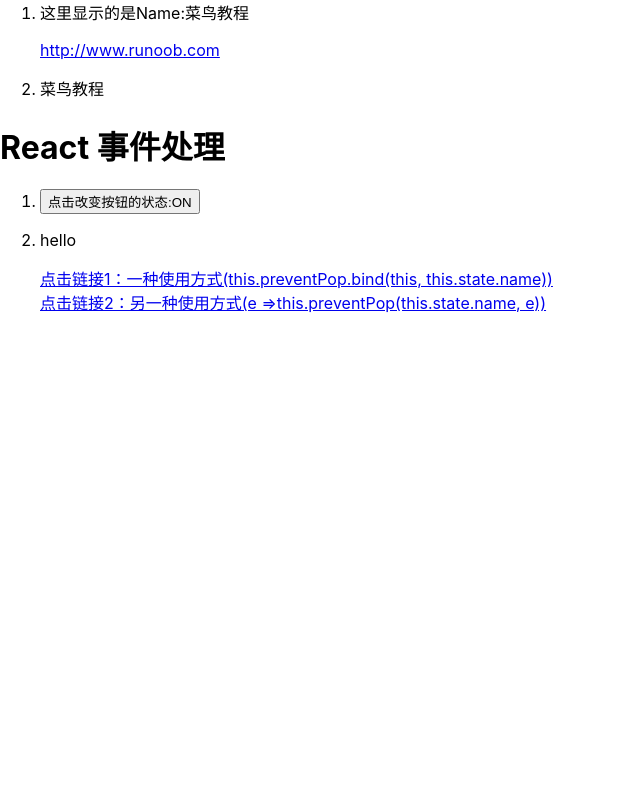
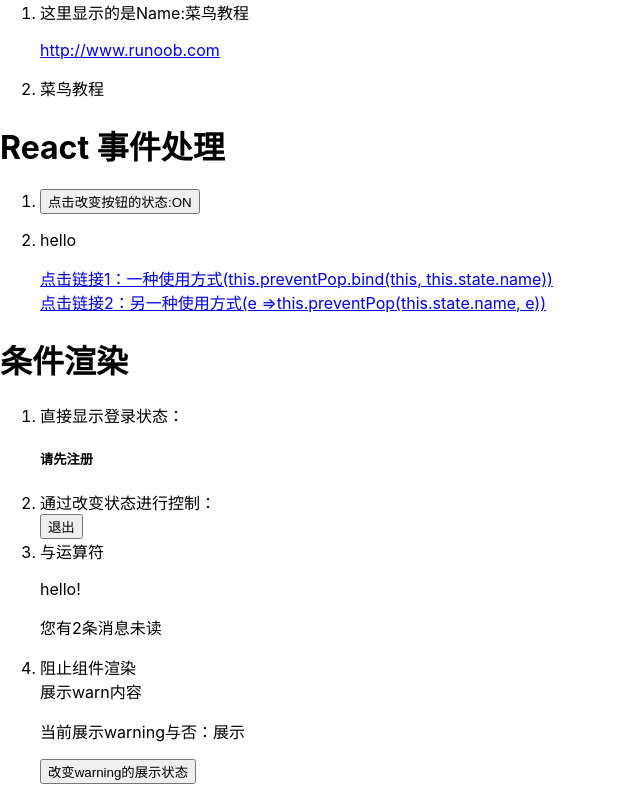
Before and after one commit to zilinglong/react-app-test, a React app: page / in a window 1280 px wide. Shown: the part 913-1713 px from the top of the page, without its empty margins (0-640 px from the left). Before the commit the page ends 1243 px from the top, so only its background shows below. Built offline with nearby package versions, Linux system fonts and the light colour scheme.

Commit message:
React条件渲染

```diff
--- a/src/App.js
+++ b/src/App.js
@@ -160,6 +160,107 @@ class MyTitle extends React.Component {
 MyTitle.propTypes = {
   title: propTypes.string
 };
+class User extends React.Component {
+  render() {
+    return <h5>欢迎回来</h5>;
+  }
+}
+class Guest extends React.Component {
+  render() {
+    return <h5>请先注册</h5>;
+  }
+}
+class Greeting extends React.Component {
+  render() {
+    let isLogined = this.props.isLogined;
+    if (isLogined) {
+      return <User />;
+    } else {
+      return <Guest />;
+    }
+  }
+}
+class ControlLogin extends React.Component {
+  constructor() {
+    super();
+    this.state = {
+      isLogined: true
+    };
+    // this.handleLogin = this.handleLogin.bind(this);
+    // this.handleLogout = this.handleLogout.bind(this);
+  }
+  handleLogin() {
+    this.setState({
+      isLogined: true
+    });
+  }
+  handleLogout() {
+    this.setState({
+      isLogined: false
+    });
+  }
+  render() {
+    const isLogined = this.state.isLogined;
+    /*
+      if (isLogined) {
+      // return <button onClick={this.handleLogout.bind(this)}>退出</button>;
+      return <button onClick={() => this.handleLogout()}>退出</button>;
+    } else {
+      // return <button onClick={this.handleLogin.bind(this)}>登录</button>;
+      return <button onClick={() => this.handleLogin()}>登录</button>;
+    }
+      */
+    return (
+      <div>
+        {isLogined ? (
+          <button onClick={() => this.handleLogout()}>退出</button>
+        ) : (
+          <button onClick={() => this.handleLogin()}>登录</button>
+        )}
+      </div>
+    );
+  }
+}
+class MailBox extends React.Component {
+  render() {
+    return (
+      <div>
+        <p>hello!</p>
+        {this.props.mailList.length > 0 && (
+          <p>您有{this.props.mailList.length}条消息未读</p>
+        )}
+      </div>
+    );
+  }
+}
+class Warn extends React.Component {
+  render() {
+    return this.props.show ? "展示warn内容" : null;
+  }
+}
+class Page extends React.Component {
+  constructor() {
+    super();
+    this.state = {
+      showWarning: true
+    };
+    this.switchWarningState = this.switchWarningState.bind(this);
+  }
+  switchWarningState() {
+    this.setState(prevState => ({
+      showWarning: !prevState.showWarning
+    }));
+  }
+  render() {
+    return (
+      <div>
+        <Warn show={this.state.showWarning} />
+        <p>当前展示warning与否：{this.state.showWarning ? "展示" : "不展示"}</p>
+        <button onClick={this.switchWarningState}>改变warning的展示状态</button>
+      </div>
+    );
+  }
+}
 class App extends React.Component {
   render() {
     const i = 1;
@@ -233,6 +334,25 @@ class App extends React.Component {
             <Popper />
           </li>
         </ol>
+        <h1>条件渲染</h1>
+        <ol>
+          <li>
+            直接显示登录状态：
+            <Greeting isLogined={false} />
+          </li>
+          <li>
+            通过改变状态进行控制：
+            <ControlLogin />
+          </li>
+          <li>
+            与运算符
+            <MailBox mailList={[1, 2]} />
+          </li>
+          <li>
+            阻止组件渲染
+            <Page />
+          </li>
+        </ol>
       </div>
     );
   }
```
